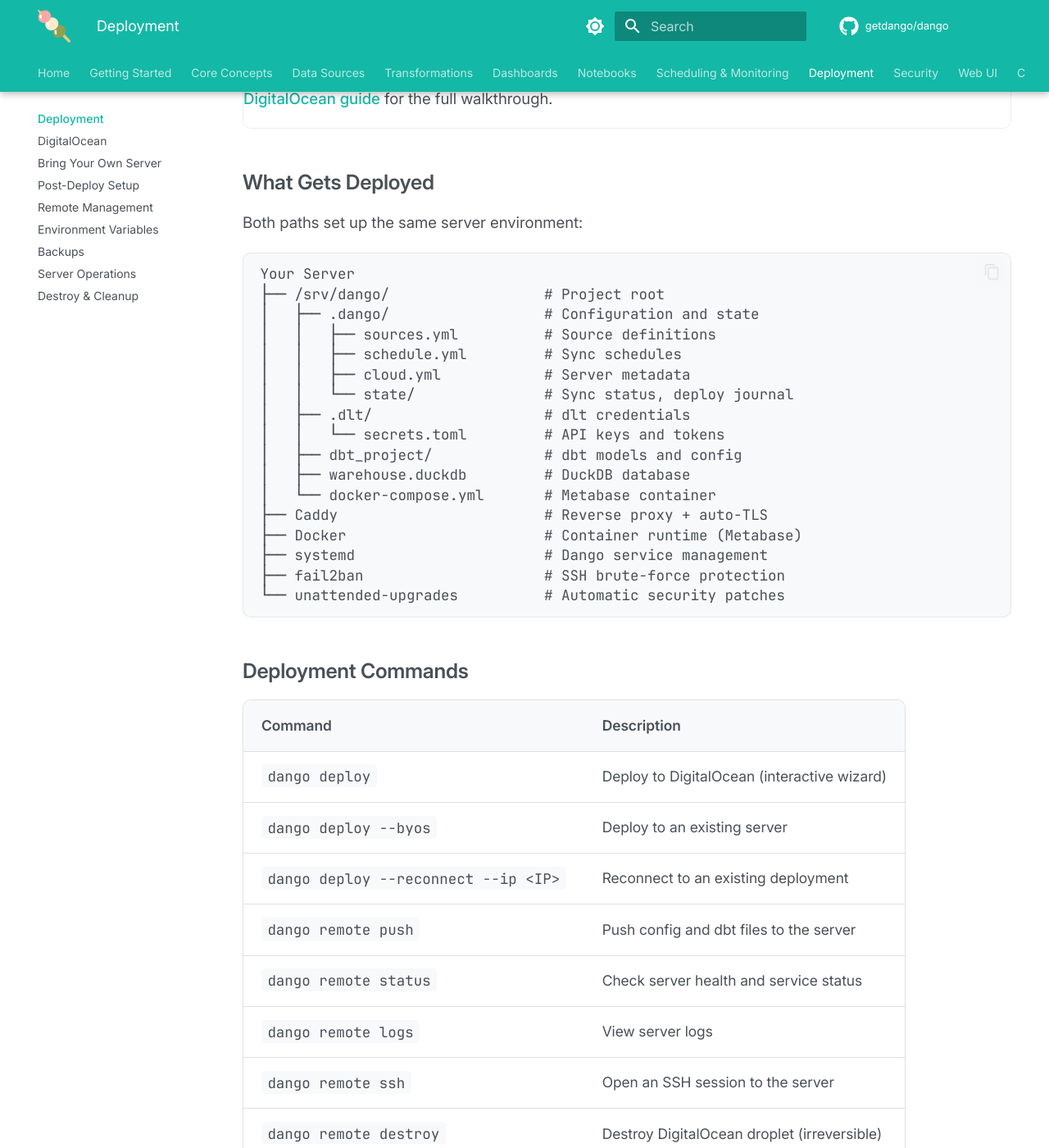
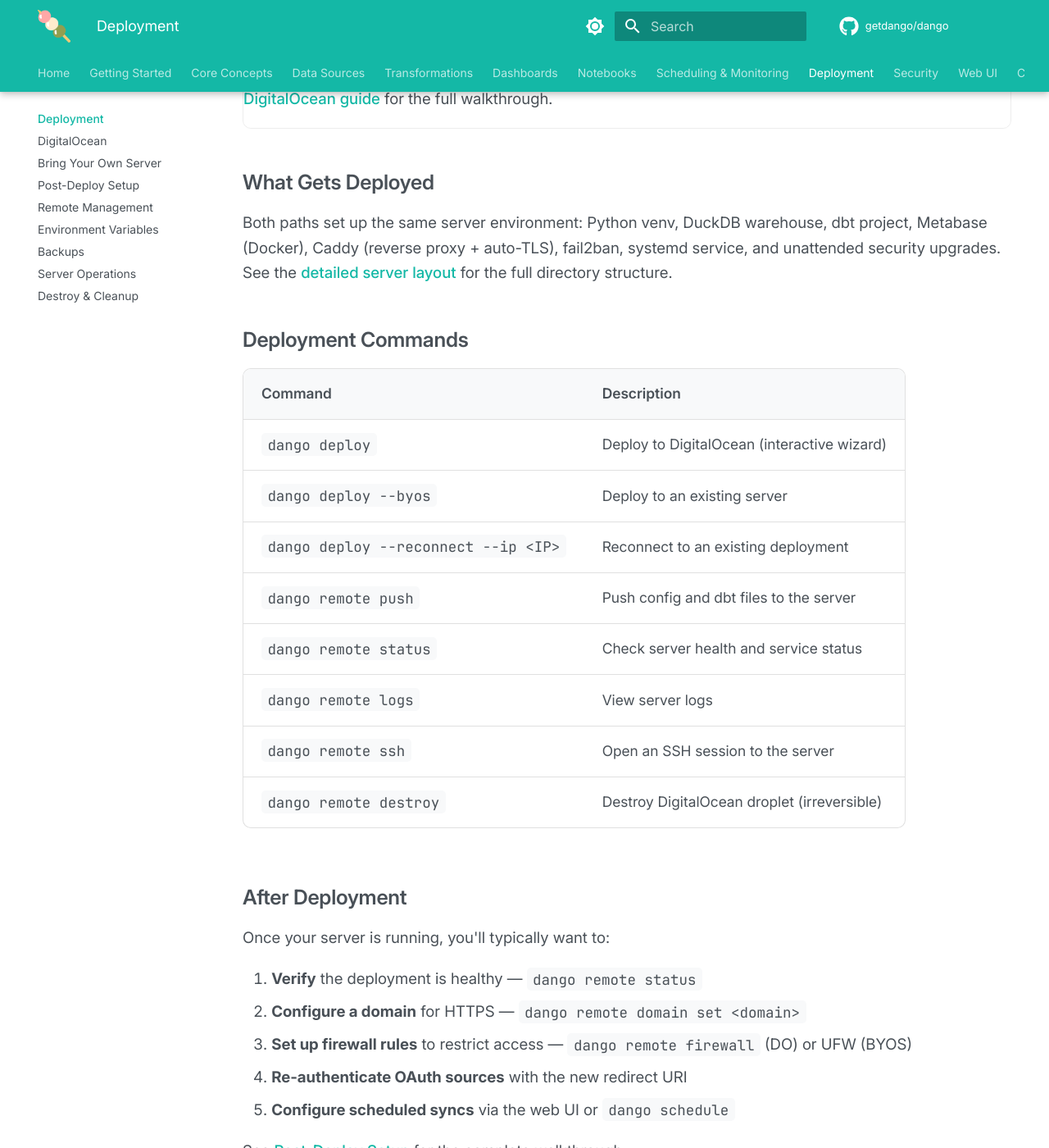
Before and after one commit to getdango/docs, an MkDocs documentation site: the page built from docs/deployment/index.md, in a window 1280 px wide and 1400 px high, scrolled down 1347 px. Shown: the whole window at 82% size. Built offline with MkDocs 1.6.1 and Material for MkDocs 9.7.7, drawn with Linux system fonts in a browser that asks for light colours; comment, search, counter and statistics services are not loaded; the version menu is left out; some of the changed text lies outside the part shown.

Commit message:
docs: address review feedback on deployment pages
- Remove duplicate server layout diagram from index.md (cross-link to DO page instead)
- Add note that provisioning step numbers may differ from CLI output
- Remove redundant --skip-backups from non-interactive example, clarify it requires Spaces keys
- Fix byos.md wording: "after wizard validates SSH" not "after wizard completes"
- Add <domain> argument to index.md domain set command
- Add tip about --domain flag during initial deployment

Co-Authored-By: Claude Opus 4.6 (1M context) <noreply@anthropic.com>

````diff
--- a/docs/deployment/index.md
+++ b/docs/deployment/index.md
@@ -38,27 +38,7 @@ Dango offers two deployment paths. Both result in the same server setup &mdash;
 
 ## What Gets Deployed
 
-Both paths set up the same server environment:
-
-```
-Your Server
-├── /srv/dango/                  # Project root
-│   ├── .dango/                  # Configuration and state
-│   │   ├── sources.yml          # Source definitions
-│   │   ├── schedule.yml         # Sync schedules
-│   │   ├── cloud.yml            # Server metadata
-│   │   └── state/               # Sync status, deploy journal
-│   ├── .dlt/                    # dlt credentials
-│   │   └── secrets.toml         # API keys and tokens
-│   ├── dbt_project/             # dbt models and config
-│   ├── warehouse.duckdb         # DuckDB database
-│   └── docker-compose.yml       # Metabase container
-├── Caddy                        # Reverse proxy + auto-TLS
-├── Docker                       # Container runtime (Metabase)
-├── systemd                      # Dango service management
-├── fail2ban                     # SSH brute-force protection
-└── unattended-upgrades          # Automatic security patches
-```
+Both paths set up the same server environment: Python venv, DuckDB warehouse, dbt project, Metabase (Docker), Caddy (reverse proxy + auto-TLS), fail2ban, systemd service, and unattended security upgrades. See the [detailed server layout](digitalocean.md#remote-server-layout) for the full directory structure.
 
 ## Deployment Commands
 
@@ -78,8 +58,8 @@ Your Server
 Once your server is running, you'll typically want to:
 
 1. **Verify** the deployment is healthy &mdash; `dango remote status`
-2. **Configure a domain** for HTTPS &mdash; `dango remote domain set`
-3. **Set up firewall rules** to restrict access &mdash; `dango remote firewall`
+2. **Configure a domain** for HTTPS &mdash; `dango remote domain set <domain>`
+3. **Set up firewall rules** to restrict access &mdash; `dango remote firewall` (DO) or UFW (BYOS)
 4. **Re-authenticate OAuth sources** with the new redirect URI
 5. **Configure scheduled syncs** via the web UI or `dango schedule`
 
````
Also changed, not shown: docs/deployment/byos.md (+1 -1 lines), docs/deployment/digitalocean.md (+7 -2 lines).
